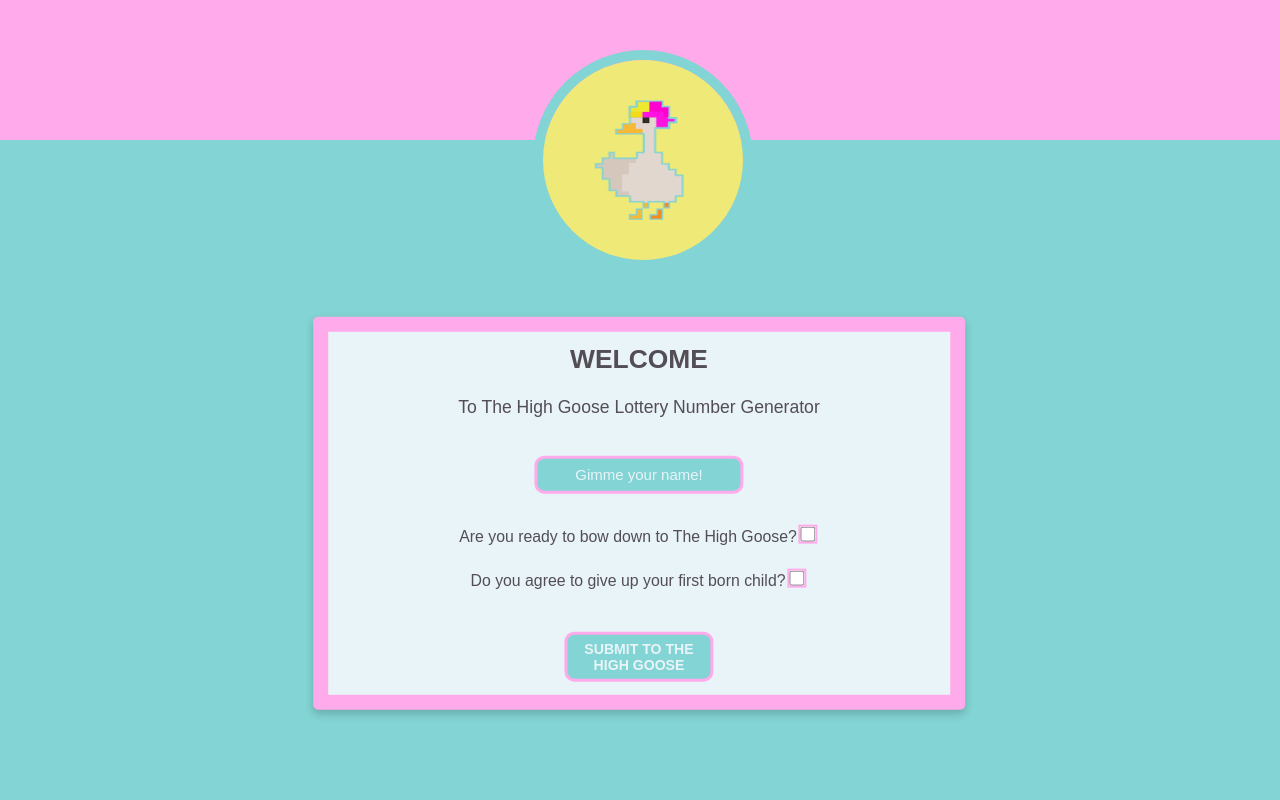
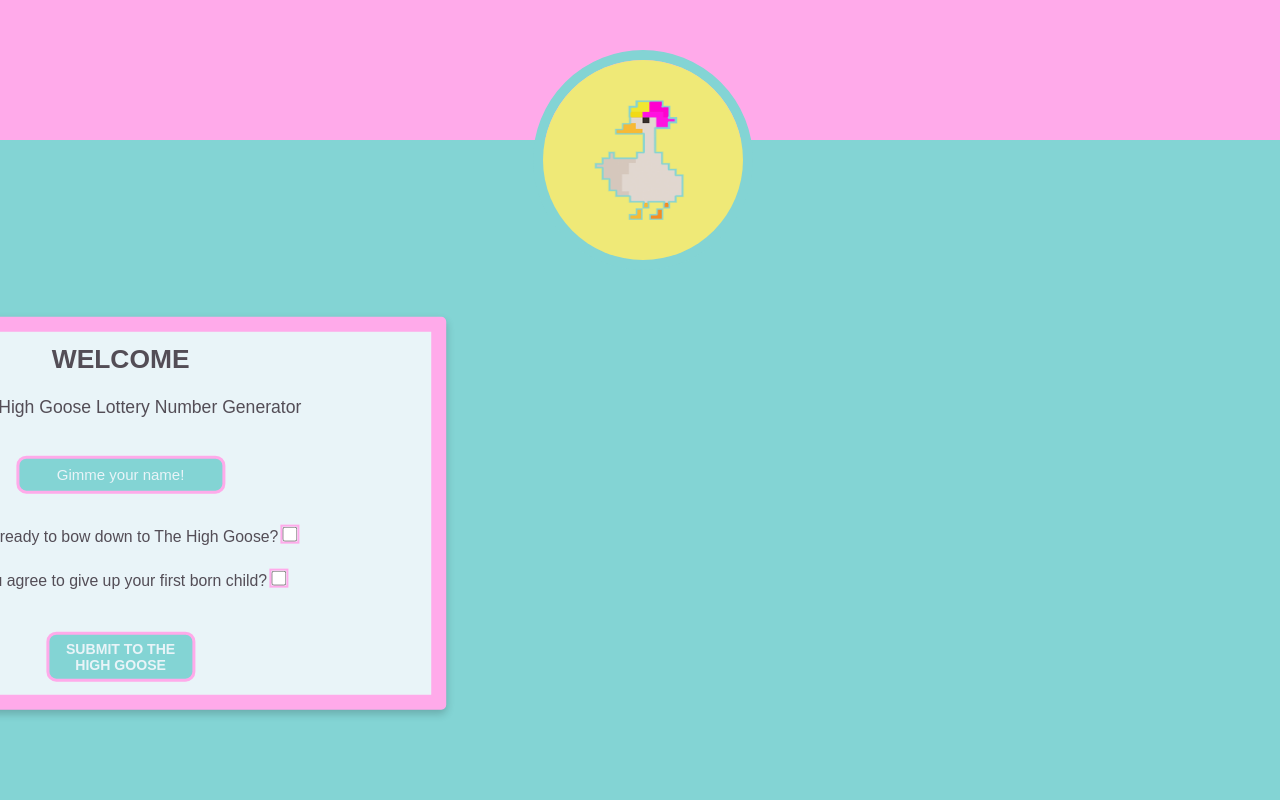
Before and after one commit to veepgoose/GooseLotteryGen, a React (Create React App) app in the folder lotto/: page / in a window 1280 px wide. Shown: the top 800 px of the page. Built offline with nearby package versions, Linux system fonts and the light colour scheme.

Commit message:
Media Queries for smaller laptops complete

```diff
--- a/lotto/src/Components/LotteryGenerator.css
+++ b/lotto/src/Components/LotteryGenerator.css
@@ -219,8 +219,8 @@
 
   .welcome {
      font-size: 1.5em;
-     margin-top: 70%;
-     padding-top: 55%;
+     margin-top: 100%;
+     /* padding-top: 55%; */
 
 
 
--- a/lotto/src/Components/Results/Results.css
+++ b/lotto/src/Components/Results/Results.css
@@ -7,7 +7,7 @@
     position: relative;
     top: 50%;
     left: 50%;
-    transform: translate(-114%, 40%);
+    transform: translate(-114%, 10%);
 
 
     /* Card border */
@@ -149,26 +149,31 @@
     .card {
         width: 60%;
         height: 40%;
-        transform: translate(-61%, 29.5%);
+        transform: translate(20%, 39.5%);
         margin: 0 auto;
         border: 15px solid #FFAAEA;
         padding-top: 35%;
         text-align: center;
         font-family: arial;
         font-size: 1.1em;
+        position: static;
 
         }
 
     .results {
         font-size: 1em;
-        margin-top: -390px;
-        margin-bottom: 30px;
+        margin-top: -460px;
+        margin-bottom: 20px;
+        padding-top: 20px;
+
+
 
     }
 
     .goose {
         width: 50%;
         height: 50%;
+
 
     }
 
--- a/lotto/src/Components/Results/Results.js
+++ b/lotto/src/Components/Results/Results.js
@@ -1,7 +1,7 @@
 import React, { useState } from "react";
 import "./Results.css";
 import LotteryGenerator from "../LotteryGenerator";
-import Social from "../Social/Social";
+// import Social from "../Social/Social";
 
 
 const Questions = ({ onSubmission }) => {
```
